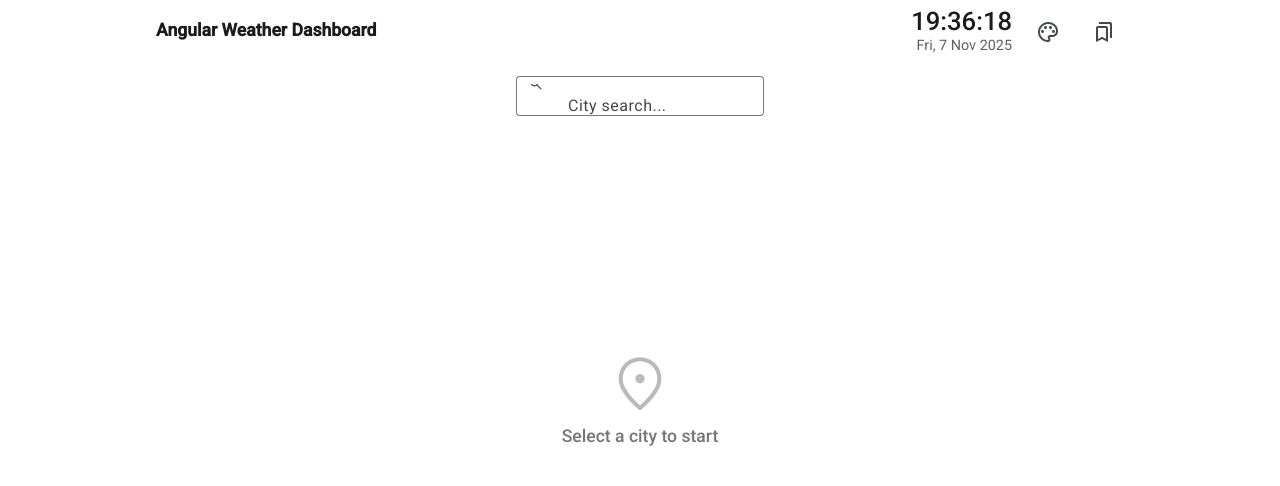
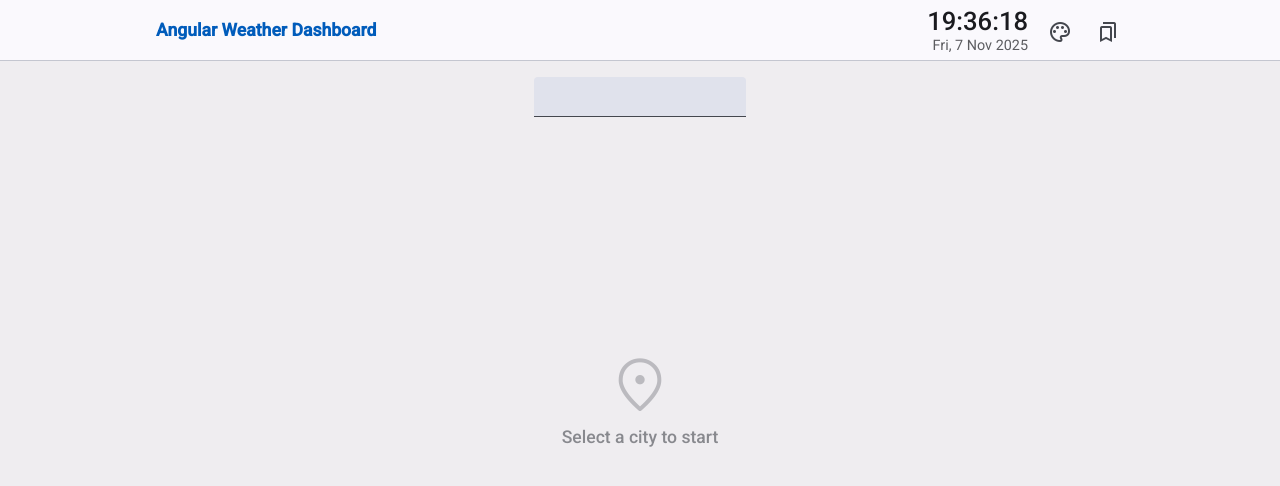
Before and after one commit to finkord/weather-dashboard, an Angular app: page / in a window 1280 px wide. Shown: the top 486 px of the page. Built offline with nearby package versions, Linux system fonts and the light colour scheme.

Commit message:
fix(ui): resolve sidebar transparency, redesign weather card to horizontal layout, compact styles

```diff
--- a/src/app/features/location-search/location-search.component.html
+++ b/src/app/features/location-search/location-search.component.html
@@ -1,5 +1,4 @@
-<mat-form-field class="location-search-field" appearance="outline">
-    <mat-icon matPrefix>search</mat-icon>
+<mat-form-field class="location-search-field">
     <mat-label>City search...</mat-label>
     <input type="text" placeholder="Enter city name" matInput [formControl]="searchControl"
         [matAutocomplete]="auto" />
--- a/src/custom-theme.scss
+++ b/src/custom-theme.scss
@@ -6,55 +6,67 @@ $azure: mat.$azure-palette;
 $magenta: mat.$magenta-palette;
 $green: mat.$green-palette;
 $orange: mat.$orange-palette;
+$blue: mat.$blue-palette;
 
-$light-theme: mat.define-theme((
-  color: ( theme-type: light, primary: $azure, tertiary: mat.$blue-palette ),
-  typography: ( plain-family: Roboto ),
-  density: ( scale: 0 )
-));
-
-$dark-theme: mat.define-theme((
-  color: ( theme-type: dark, primary: $azure, tertiary: mat.$blue-palette ),
-  typography: ( plain-family: Roboto ),
-  density: ( scale: 0 )
-));
-
-html {
-  @include mat.all-component-themes($light-theme);
-  color-scheme: light;
+:root {
+  @include mat.theme((
+    color: (
+      primary: $azure,
+      tertiary: $blue,
+    ),
+    typography: Roboto,
+    density: -2
+  ));
 }
 
-html.dark-theme {
-  @include mat.all-component-colors($dark-theme);
-  color-scheme: dark;
+.theme-magenta {
+  @include mat.theme((
+    color: (
+      primary: $magenta,
+      tertiary: $blue,
+    ),
+    typography: Roboto,
+    density: -2
+  ));
 }
 
-@mixin color-theme($palette, $name) {
-  $theme-light: mat.define-theme((
-    color: ( theme-type: light, primary: $palette )
+.theme-green {
+  @include mat.theme((
+    color: (
+      primary: $green,
+      tertiary: $blue,
+    ),
+    typography: Roboto,
+    density: -2
   ));
+}
 
-  $theme-dark: mat.define-theme((
-    color: ( theme-type: dark, primary: $palette )
+.theme-orange {
+  @include mat.theme((
+    color: (
+      primary: $orange,
+      tertiary: $blue,
+    ),
+    typography: Roboto,
+    density: -2
   ));
+}
 
-  html.theme-#{$name} {
-    @include mat.all-component-colors($theme-light);
-
+// вибір кольорової схеми
+@mixin choose-color-scheme() {
+  html {
+    color-scheme: light;
     &.dark-theme {
-      @include mat.all-component-colors($theme-dark);
+      color-scheme: dark;
+    }
+    &.auto-theme {
+      color-scheme: light dark;
     }
   }
 }
-
-@include color-theme($magenta, 'magenta');
-@include color-theme($green, 'green');
-@include color-theme($orange, 'orange');
+@include choose-color-scheme();
 
 body {
-  background-color: var(--mat-sys-background);
-  color: var(--mat-sys-on-background);
   font-family: Roboto, "Helvetica Neue", sans-serif;
   margin: 0;
-  min-height: 100vh;
 }
```
